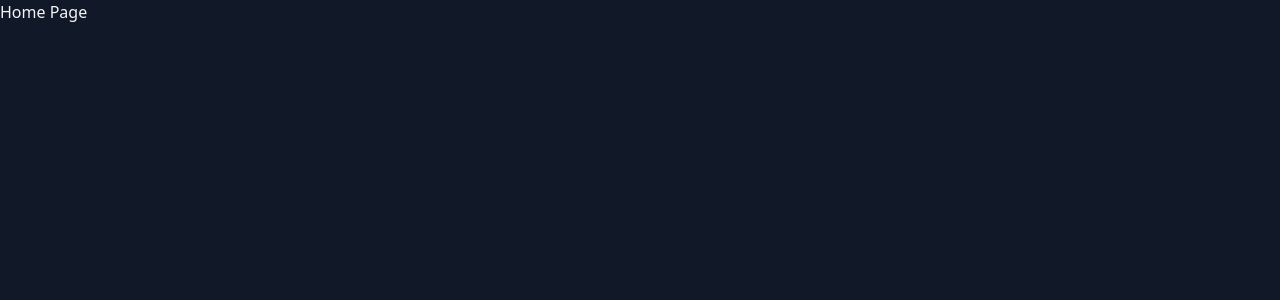
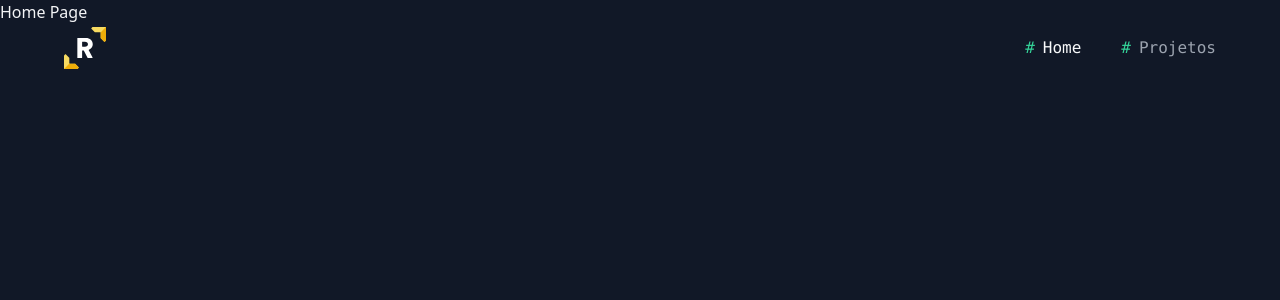
Before and after one commit to orafael-dev/rafa-dev-portfolio, a Next.js app: page / in a window 1280 px wide. Shown: the top 300 px of the page. Built offline with nearby package versions, Linux system fonts and the light colour scheme.

Commit message:
feat: Create navbar component and add styles

```diff
--- a/app/components/header/index.tsx
+++ b/app/components/header/index.tsx
@@ -1,10 +1,40 @@
+"use client";
+
+import Image from "next/image";
+import Link from "next/link";
+import {NavItem} from "./nav-items";
+
+const NAV_ITEMS = [
+  {
+    label: "Home",
+    href: "/",
+  },
+  {
+    label: "Projetos",
+    href: "/projects",
+  },
+];
+
 export const Header = () => {
   return (
-    <header>
-      <div className="container">
-        <Link href="/">
-          <Image src="/logo.svg" alt="logo" width={58} height={49} />
+    <header className="absolute top-0 w-full z-10 h-24 flex items-center justify-center">
+      <div className="container flex items-center justify-between">
+        <Link
+          href="/"
+          className="text-gray-400 flex items-center gap-2 font-medium font-mono"
+        >
+          <Image
+            width={42}
+            height={40}
+            src="/images/logo.svg"
+            alt="Logo Rafael"
+          />
         </Link>
+        <nav className="flex items-center gap-4 sm:gap-10 ">
+          {NAV_ITEMS.map((item) => (
+            <NavItem key={item.label} {...item} />
+          ))}
+        </nav>
       </div>
     </header>
   );
--- /dev/null
+++ b/app/components/header/nav-items.tsx
@@ -0,0 +1,27 @@
+import {cn} from "@/app/lib/utils";
+import Link from "next/link";
+import {usePathname} from "next/navigation";
+
+type NavItemProps = {
+  label: string;
+  href: string;
+};
+
+export const NavItem = ({label, href}: NavItemProps) => {
+  const pathname = usePathname();
+
+  const isActive = pathname === href;
+
+  return (
+    <Link
+      href={href}
+      className={cn(
+        "text-gray-400 flex items-center gap-2 font-medium font-mono",
+        isActive && "text-gray-50"
+      )}
+    >
+      <span className="text-emerald-400">#</span>
+      {label}
+    </Link>
+  );
+};
--- a/app/layout.tsx
+++ b/app/layout.tsx
@@ -1,6 +1,7 @@
 import {Inter, IBM_Plex_Mono} from "next/font/google";
 import "./globals.css";
 import {ReactNode} from "react";
+import {Header} from "./components/header";
 
 const inter = Inter({
   variable: "--font-inter",
@@ -16,7 +17,10 @@
 export default function RootLayout({children}: {children: ReactNode}) {
   return (
     <html lang="pt-BR" className={`${inter.variable} ${plexMono.variable}`}>
-      <body>{children}</body>
+      <body>
+        <Header />
+        {children}
+      </body>
     </html>
   );
 }
--- /dev/null
+++ b/app/lib/utils.ts
@@ -0,0 +1,6 @@
+import {ClassValue, clsx} from "clsx";
+import {twMerge} from "tailwind-merge";
+
+export const cn = (...inputs: ClassValue[]) => {
+  return twMerge(clsx(inputs));
+};
```
Also changed, not shown: public/images/logo.svg (renamed from public/Logo-R.svg).
